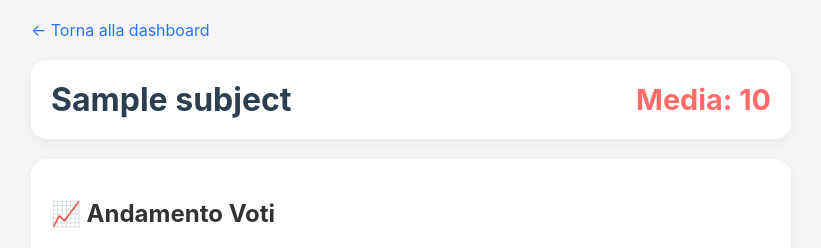
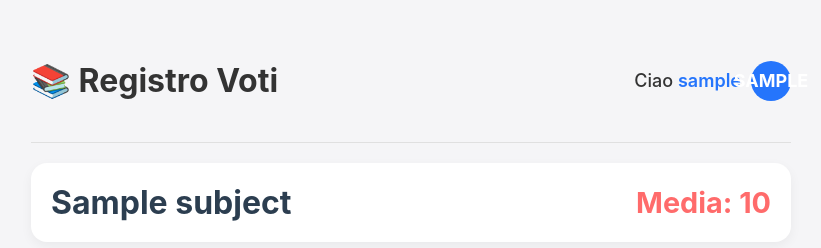
Before and after one commit to chricracra/RegistroVoti, a Python web app: template templates/subject.html in a window 1280 px wide. Shown: the top 248 px of the page, without its empty margins (229-1050 px from the left). Run offline with Jinja, Linux system fonts and the light colour scheme; the template is opened without the code that fills it: most values are stand-ins (such as "Sample title", 1, 10 or a date in 2020).

Commit message:
Update subject.html

```diff
--- a/templates/subject.html
+++ b/templates/subject.html
@@ -7,8 +7,10 @@
     <style>
         * { box-sizing: border-box; font-family: -apple-system, BlinkMacSystemFont, 'Segoe UI', Roboto, sans-serif; }
         body { max-width: 800px; margin: 0 auto; padding: 20px; background-color: #f5f5f7; color: #333; }
-        .header { display: flex; justify-content: space-between; align-items: center; margin-bottom: 20px; }
-        .back-link { color: #2575fc; text-decoration: none; display: flex; align-items: center; gap: 5px; }
+        header { display: flex; justify-content: space-between; align-items: center; padding: 20px 0; border-bottom: 1px solid #e0e0e0; margin-bottom: 20px; }
+        .user-info { display: flex; align-items: center; gap: 10px; }
+        .welcome { font-size: 18px; font-weight: 500; }
+        .username { color: #2575fc; font-weight: 600; }
         .subject-header { background: white; border-radius: 16px; padding: 20px; margin-bottom: 20px; box-shadow: 0 4px 12px rgba(0,0,0,0.05); display: flex; justify-content: space-between; align-items: center; }
         .subject-title { margin: 0; color: #2c3e50; }
         .subject-avg { font-size: 1.8em; font-weight: 700; color: #ff6b6b; }
@@ -83,12 +85,218 @@
             .grade-item { grid-template-columns: 1fr; }
             .chart-container { height: 250px; }
         }
+
+        /* Avatar e dropdown menu */
+        .avatar-container {
+            position: relative;
+            display: inline-block;
+        }
+
+        .avatar {
+            width: 40px;
+            height: 40px;
+            border-radius: 50%;
+            background-color: #2575fc;
+            color: white;
+            display: flex;
+            align-items: center;
+            justify-content: center;
+            cursor: pointer;
+            font-weight: bold;
+            font-size: 18px;
+            transition: all 0.3s;
+        }
+
+        .avatar:hover {
+            background-color: #1a68e8;
+            transform: scale(1.05);
+        }
+
+        .dropdown-menu {
+            display: none;
+            position: absolute;
+            right: 0;
+            top: 45px;
+            background-color: white;
+            min-width: 200px;
+            border-radius: 8px;
+            box-shadow: 0 8px 16px rgba(0,0,0,0.1);
+            z-index: 100;
+            overflow: hidden;
+        }
+
+        .dropdown-menu.show {
+            display: block;
+        }
+
+        .dropdown-item {
+            padding: 12px 16px;
+            border-bottom: 1px solid #f0f0f0;
+            display: flex;
+            align-items: center;
+            justify-content: space-between;
+            transition: background 0.2s;
+        }
+
+        .dropdown-item:last-child {
+            border-bottom: none;
+        }
+
+        .dropdown-item:hover {
+            background-color: #f9f9f9;
+        }
+
+        .dropdown-item a {
+            text-decoration: none;
+            color: #333;
+            width: 100%;
+            display: block;
+        }
+
+        /* Toggle switch per tema scuro */
+        .theme-switch {
+            display: flex;
+            align-items: center;
+            justify-content: space-between;
+            width: 100%;
+        }
+
+        .switch {
+            position: relative;
+            display: inline-block;
+            width: 50px;
+            height: 24px;
+        }
+
+        .switch input {
+            opacity: 0;
+            width: 0;
+            height: 0;
+        }
+
+        .slider {
+            position: absolute;
+            cursor: pointer;
+            top: 0;
+            left: 0;
+            right: 0;
+            bottom: 0;
+            background-color: #ccc;
+            transition: .4s;
+        }
+
+        .slider:before {
+            position: absolute;
+            content: "";
+            height: 16px;
+            width: 16px;
+            left: 4px;
+            bottom: 4px;
+            background-color: white;
+            transition: .4s;
+        }
+
+        input:checked + .slider {
+            background-color: #2575fc;
+        }
+
+        input:checked + .slider:before {
+            transform: translateX(26px);
+        }
+
+        .slider.round {
+            border-radius: 24px;
+        }
+
+        .slider.round:before {
+            border-radius: 50%;
+        }
+
+        /* Tema scuro */
+        body.dark-theme {
+            background-color: #121212;
+            color: #e0e0e0;
+        }
+
+        body.dark-theme .subject-header,
+        body.dark-theme .card {
+            background-color: #1e1e1e;
+            color: #e0e0e0;
+            box-shadow: 0 4px 12px rgba(0,0,0,0.3);
+        }
+
+        body.dark-theme .grade-weight {
+            background: #0d47a1;
+            color: #bbdefb;
+        }
+
+        body.dark-theme .dropdown-menu {
+            background-color: #1e1e1e;
+            color: #e0e0e0;
+            box-shadow: 0 8px 16px rgba(0,0,0,0.3);
+        }
+
+        body.dark-theme .dropdown-item {
+            border-bottom: 1px solid #333;
+        }
+
+        body.dark-theme .dropdown-item:hover {
+            background-color: #2c2c2c;
+        }
+
+        body.dark-theme .dropdown-item a {
+            color: #e0e0e0;
+        }
+
+        body.dark-theme input,
+        body.dark-theme button {
+            background-color: #2c2c2c;
+            border-color: #444;
+            color: #e0e0e0;
+        }
+
+        body.dark-theme button {
+            background-color: #0d47a1;
+        }
+
+        body.dark-theme .delete-btn,
+        body.dark-theme .delete-subject-btn {
+            background-color: #b71c1c;
+        }
+
+        body.dark-theme .chart-container canvas {
+            filter: invert(90%) hue-rotate(180deg);
+        }
     </style>
 </head>
 <body class="{% if session.get('theme') == 'dark' %}dark-theme{% endif %}">
-    <div class="header">
-        <a href="{{ url_for('dashboard') }}" class="back-link">← Torna alla dashboard</a>
+    <header>
+        <div class="logo">
+            <h1>📚 Registro Voti</h1>
         </div>
+        <div class="user-info">
+            <div class="welcome">Ciao <span class="username">{{ username }}</span></div>
+            <div class="avatar-container">
+                <div class="avatar" id="userAvatar">
+                    {{ username[0]|upper }}
+                </div>
+                <div class="dropdown-menu" id="userDropdown">
+                    <div class="dropdown-item">
+                        <div class="theme-switch">
+                            <span>Modalità Scura</span>
+                            <label class="switch">
+                                <input type="checkbox" id="themeToggle">
+                                <span class="slider round"></span>
+                            </label>
+                        </div>
+                    </div>
+                    <div class="dropdown-item">
+                        <a href="{{ url_for('logout') }}">Esci dall'account</a>
+                    </div>
+                </div>
+            </div>
+        </div>
+    </header>
 
     <div class="subject-header">
         <h1 class="subject-title">{{ subject.name }}</h1>
@@ -228,7 +436,8 @@
                 }
             }
         });
-         // Gestione avatar e dropdown menu (solo per subject.html)
+
+        // Gestione avatar e dropdown menu
         const avatar = document.getElementById('userAvatar');
         const dropdown = document.getElementById('userDropdown');
 
```
Lines whose indentation alone changed are shown as unchanged.
